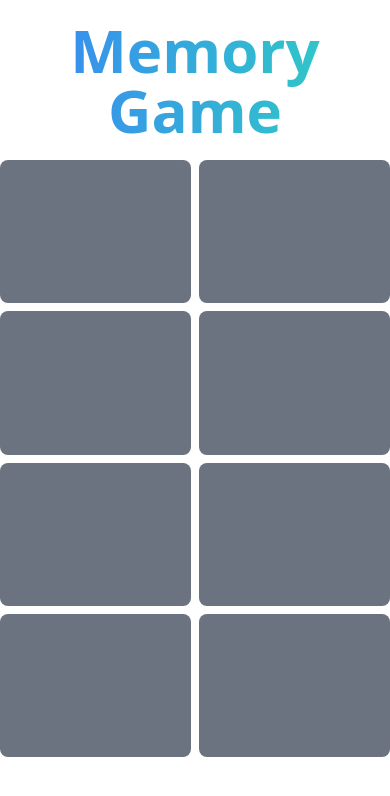
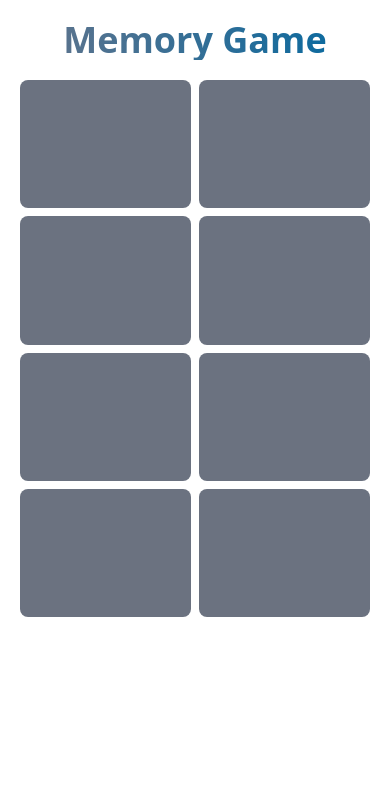
Before and after one commit to chitoserain/alpine-memory-game, a plain HTML site: page index.html in a window 390 px wide. Drawn offline with nearby package versions, Linux system fonts and the light colour scheme.

Commit message:
second commit

```diff
--- a/index.html
+++ b/index.html
@@ -13,8 +13,9 @@
     <style type="text/tailwindcss">
         @layer components {
             .title {
-                @apply text-6xl font-bold text-center my-5 bg-gradient-to-r from-blue-500 to-teal-400 bg-clip-text text-transparent;
+                @apply text-4xl md:text-6xl font-bold text-center my-5 bg-gradient-to-r from-[#64748b] to-[#0369a1] bg-clip-text text-transparent;
             }
+
             .grid-container {
                 @apply grid grid-cols-2 gap-2 content-center md:grid-cols-4 md:gap-4 md:p-4;
             }
@@ -27,7 +28,7 @@
 </head>
 
 <body>
-    <div class="container mx-auto" x-data="game()">
+    <div class="container mx-auto px-5 md:px-0" x-data="game()">
         <h1 class="title">Memory Game</h1>
 
         <div class="grid-container">
@@ -66,7 +67,7 @@
                     // Hanya bisa membuka 2 kartu
                     if (this.flippedCards.length === 2) return
 
-                    // Buka / Tutup kartu
+                    // Buka/tutup kartu
                     card.flipped = !card.flipped
 
                     // Cek apakah ada 2 kartu yang terbuka, cek warnanya jika sama
```
